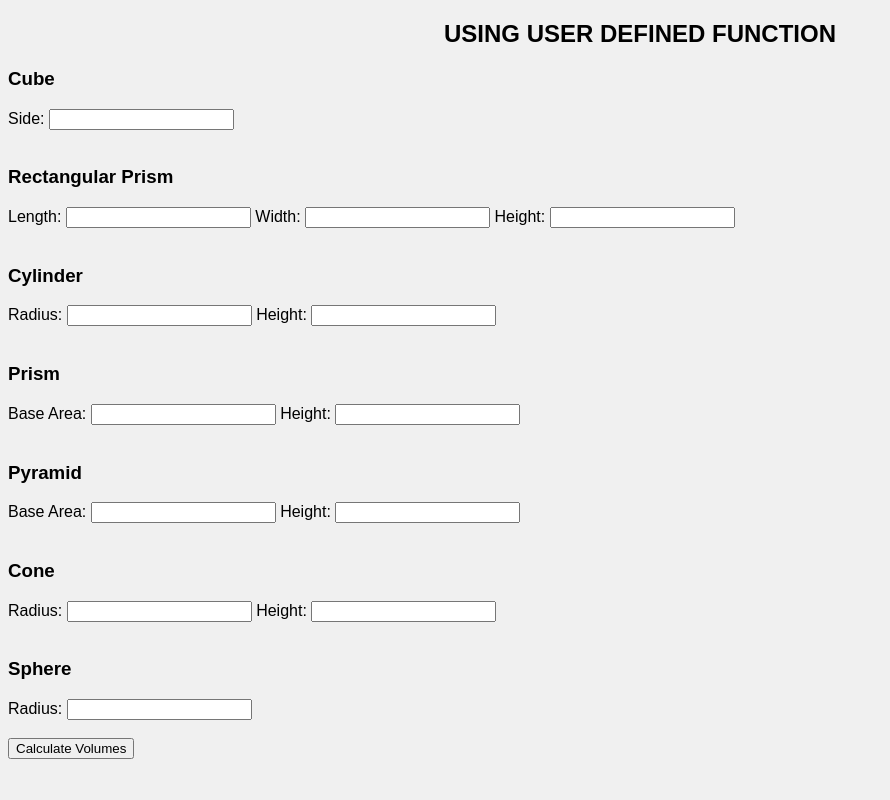
After one commit to Owdinz/AppDev, a PHP site: page /VolumeShape.php in a window 1280 px wide. The commit adds this page. Shown: the whole page, without its empty margins (0-890 px from the left). Run offline with PHP 8.4, Linux system fonts and the light colour scheme.

Commit message:
Add files via upload

```diff
--- /dev/null
+++ b/Technical Summative/VolumeShape.php
@@ -0,0 +1,208 @@
+<!DOCTYPE html>
+<html lang="en">
+
+
+<style>
+    table, th, td{
+        border:1px solid black;
+    }
+    h2 {
+        text-align: center;
+    }
+    .fruit-table {
+        margin-bottom: 30px;
+        width: 100%;
+    }
+</style>
+
+<body style="Background-color: #f0f0f0; font-family: Arial, sans-serif;">
+<h2>USING USER DEFINED FUNCTION</h2>
+
+
+<?php
+
+function volume_cube($s) {
+    return pow($s, 3);
+}
+
+function volume_rectangular_prism($l, $w, $h) {
+    return $l * $w * $h;
+}
+
+function volume_cylinder($r, $h) {
+    return pi() * pow($r, 2) * $h;
+}
+
+function volume_prism($A, $h) {
+    return $A * $h;
+}
+
+function volume_pyramid($A, $h) {
+    return ($A * $h) / 3;
+}
+
+function volume_cone($r, $h) {
+    return (pi() * pow($r, 2) * $h) / 3;
+}
+
+function volume_sphere($r) {
+    return (4/3) * pi() * pow($r, 3);
+}
+
+// Collect results for display
+$results = [];
+
+if ($_SERVER["REQUEST_METHOD"] == "POST") {
+    // Cube
+    if (isset($_POST['side']) && $_POST['side'] !== '') {
+        $s = floatval($_POST['side']);
+        $results[] = [
+            "Shape" => "Cube",
+            "Values" => "s = $s",
+            "Formula" => "V = s³",
+            "Answer" => number_format(volume_cube($s), 2)
+        ];
+    }
+
+    // Rectangular Prism
+    if (
+        isset($_POST['length'], $_POST['width'], $_POST['height']) &&
+        $_POST['length'] !== '' && $_POST['width'] !== '' && $_POST['height'] !== ''
+    ) {
+        $l = floatval($_POST['length']);
+        $w = floatval($_POST['width']);
+        $h = floatval($_POST['height']);
+        $results[] = [
+            "Shape" => "Rectangular Prism",
+            "Values" => "l = $l, w = $w, h = $h",
+            "Formula" => "V = l × w × h",
+            "Answer" => number_format(volume_rectangular_prism($l, $w, $h), 2)
+        ];
+    }
+
+    // Cylinder
+    if (
+        isset($_POST['cyl_radius'], $_POST['cyl_height']) &&
+        $_POST['cyl_radius'] !== '' && $_POST['cyl_height'] !== ''
+    ) {
+        $r = floatval($_POST['cyl_radius']);
+        $h = floatval($_POST['cyl_height']);
+        $results[] = [
+            "Shape" => "Cylinder",
+            "Values" => "r = $r, h = $h",
+            "Formula" => "V = π × r² × h",
+            "Answer" => number_format(volume_cylinder($r, $h), 2)
+        ];
+    }
+
+    // Prism
+    if (
+        isset($_POST['prism_base_area'], $_POST['prism_height']) &&
+        $_POST['prism_base_area'] !== '' && $_POST['prism_height'] !== ''
+    ) {
+        $A = floatval($_POST['prism_base_area']);
+        $h = floatval($_POST['prism_height']);
+        $results[] = [
+            "Shape" => "Prism",
+            "Values" => "A = $A, h = $h",
+            "Formula" => "V = A × h",
+            "Answer" => number_format(volume_prism($A, $h), 2)
+        ];
+    }
+
+    // Pyramid
+    if (
+        isset($_POST['pyramid_base_area'], $_POST['pyramid_height']) &&
+        $_POST['pyramid_base_area'] !== '' && $_POST['pyramid_height'] !== ''
+    ) {
+        $A = floatval($_POST['pyramid_base_area']);
+        $h = floatval($_POST['pyramid_height']);
+        $results[] = [
+            "Shape" => "Pyramid",
+            "Values" => "A = $A, h = $h",
+            "Formula" => "V = (A × h) / 3",
+            "Answer" => number_format(volume_pyramid($A, $h), 2)
+        ];
+    }
+
+    // Cone
+    if (
+        isset($_POST['cone_radius'], $_POST['cone_height']) &&
+        $_POST['cone_radius'] !== '' && $_POST['cone_height'] !== ''
+    ) {
+        $r = floatval($_POST['cone_radius']);
+        $h = floatval($_POST['cone_height']);
+        $results[] = [
+            "Shape" => "Cone",
+            "Values" => "r = $r, h = $h",
+            "Formula" => "V = (π × r² × h) / 3",
+            "Answer" => number_format(volume_cone($r, $h), 2)
+        ];
+    }
+
+    // Sphere
+    if (isset($_POST['sphere_radius']) && $_POST['sphere_radius'] !== '') {
+        $r = floatval($_POST['sphere_radius']);
+        $results[] = [
+            "Shape" => "Sphere",
+            "Values" => "r = $r",
+            "Formula" => "V = (4/3) × π × r³",
+            "Answer" => number_format(volume_sphere($r), 2)
+        ];
+    }
+}
+?>
+
+<!-- HTML Form -->
+<form method="post">
+    <h3>Cube</h3>
+    Side: <input type="number" step="any" name="side"><br><br>
+
+    <h3>Rectangular Prism</h3>
+    Length: <input type="number" step="any" name="length">
+    Width: <input type="number" step="any" name="width">
+    Height: <input type="number" step="any" name="height"><br><br>
+
+    <h3>Cylinder</h3>
+    Radius: <input type="number" step="any" name="cyl_radius">
+    Height: <input type="number" step="any" name="cyl_height"><br><br>
+
+    <h3>Prism</h3>
+    Base Area: <input type="number" step="any" name="prism_base_area">
+    Height: <input type="number" step="any" name="prism_height"><br><br>
+
+    <h3>Pyramid</h3>
+    Base Area: <input type="number" step="any" name="pyramid_base_area">
+    Height: <input type="number" step="any" name="pyramid_height"><br><br>
+
+    <h3>Cone</h3>
+    Radius: <input type="number" step="any" name="cone_radius">
+    Height: <input type="number" step="any" name="cone_height"><br><br>
+
+    <h3>Sphere</h3>
+    Radius: <input type="number" step="any" name="sphere_radius"><br><br>
+
+    <input type="submit" value="Calculate Volumes">
+</form>
+
+<!-- Display results -->
+<?php
+if (!empty($results)) {
+    echo "<h3>Volume of Shapes</h3>";
+    echo "<table border='1' cellpadding='10'>";
+    echo "<tr><th>Shape</th><th>Values</th><th>Formula</th><th>Answer</th></tr>";
+    foreach ($results as $row) {
+        echo "<tr>";
+        echo "<td>{$row['Shape']}</td>";
+        echo "<td>{$row['Values']}</td>";
+        echo "<td>{$row['Formula']}</td>";
+        echo "<td>{$row['Answer']}</td>";
+        echo "</tr>";
+    }
+    echo "</table>";
+}
+?>
+
+
+</body>
+</html>
--- a/Technical Summative/p1.php
+++ b/Technical Summative/p1.php
@@ -13,7 +13,7 @@
         width: 100%;
     }
 </style>
-<body style="background-color: #71C4C2;>
+<body style="background-color: #71C4C2;">
     <h2>NESFRUTA</h2>
 
     <?php
```
Also changed, not shown: Technical Summative/Resume.php (added, +102 -0 lines).
